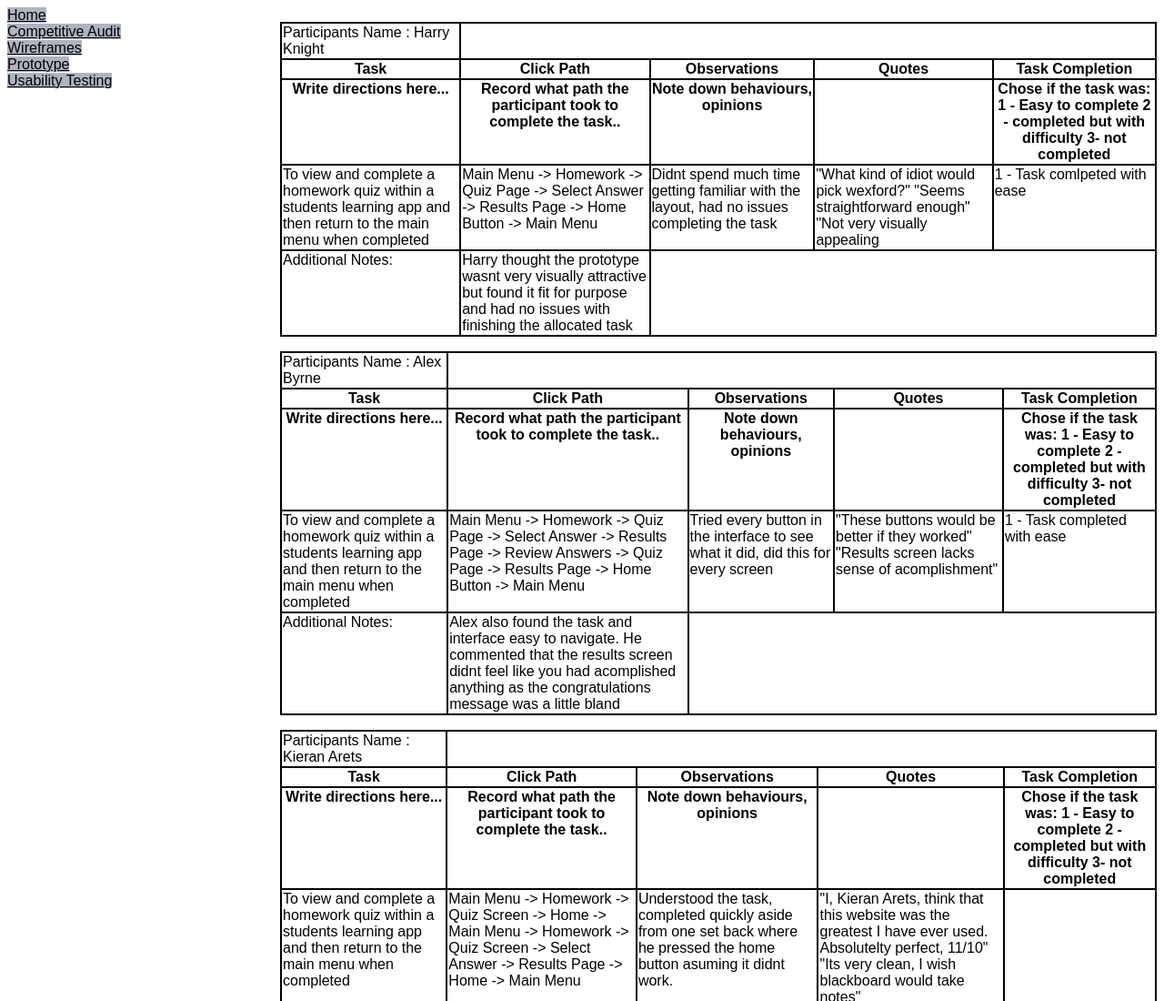
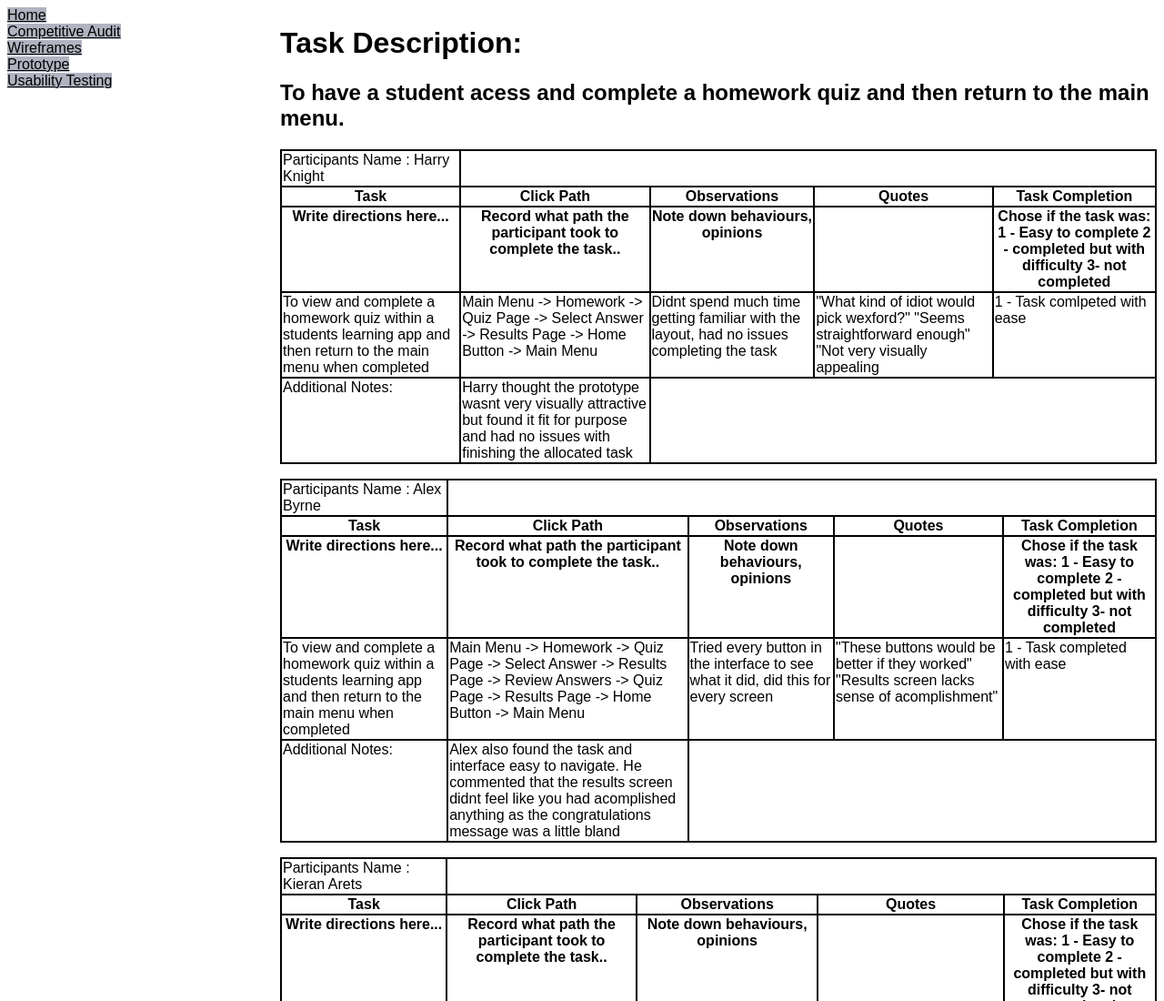
Before and after one commit to Conor-T-Foley/IxD24, a plain HTML site: page useTest.html in a window 1280 px wide. Shown: the top 1100 px of the page at 91% size. Drawn offline with Linux system fonts and the light colour scheme.

Commit message:
Final Changes

```diff
--- a/useTest.html
+++ b/useTest.html
@@ -29,6 +29,8 @@
         </div>
     </div>
     <div>
+        <h1>Task Description:</h1>
+        <h2>To have a student acess and complete a homework quiz and then return to the main menu.</h2>
         <p>
         <table>
             <tr>
@@ -139,6 +141,5 @@
           </table>
         </p>
     </div>
-
 </body>
 </html>
```
